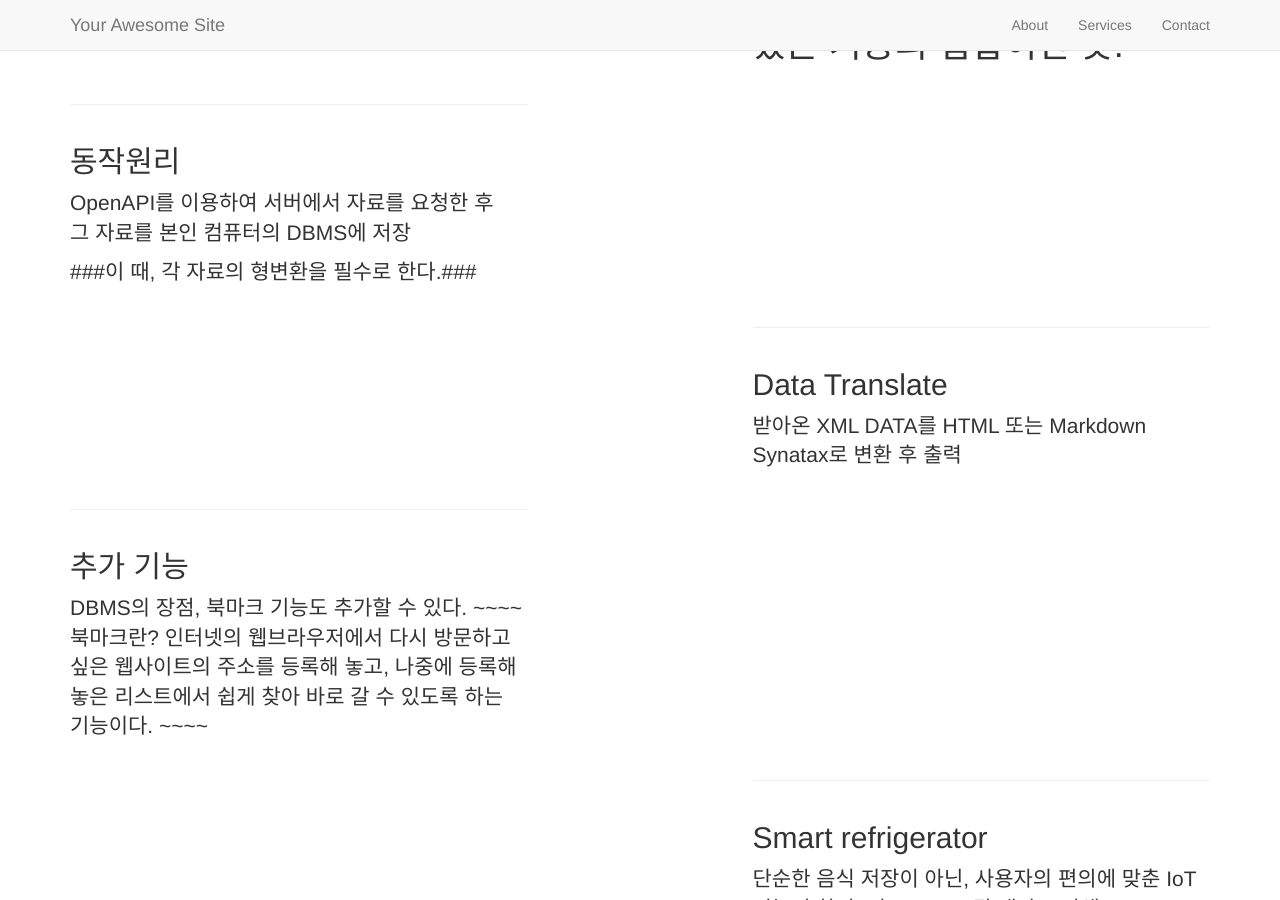
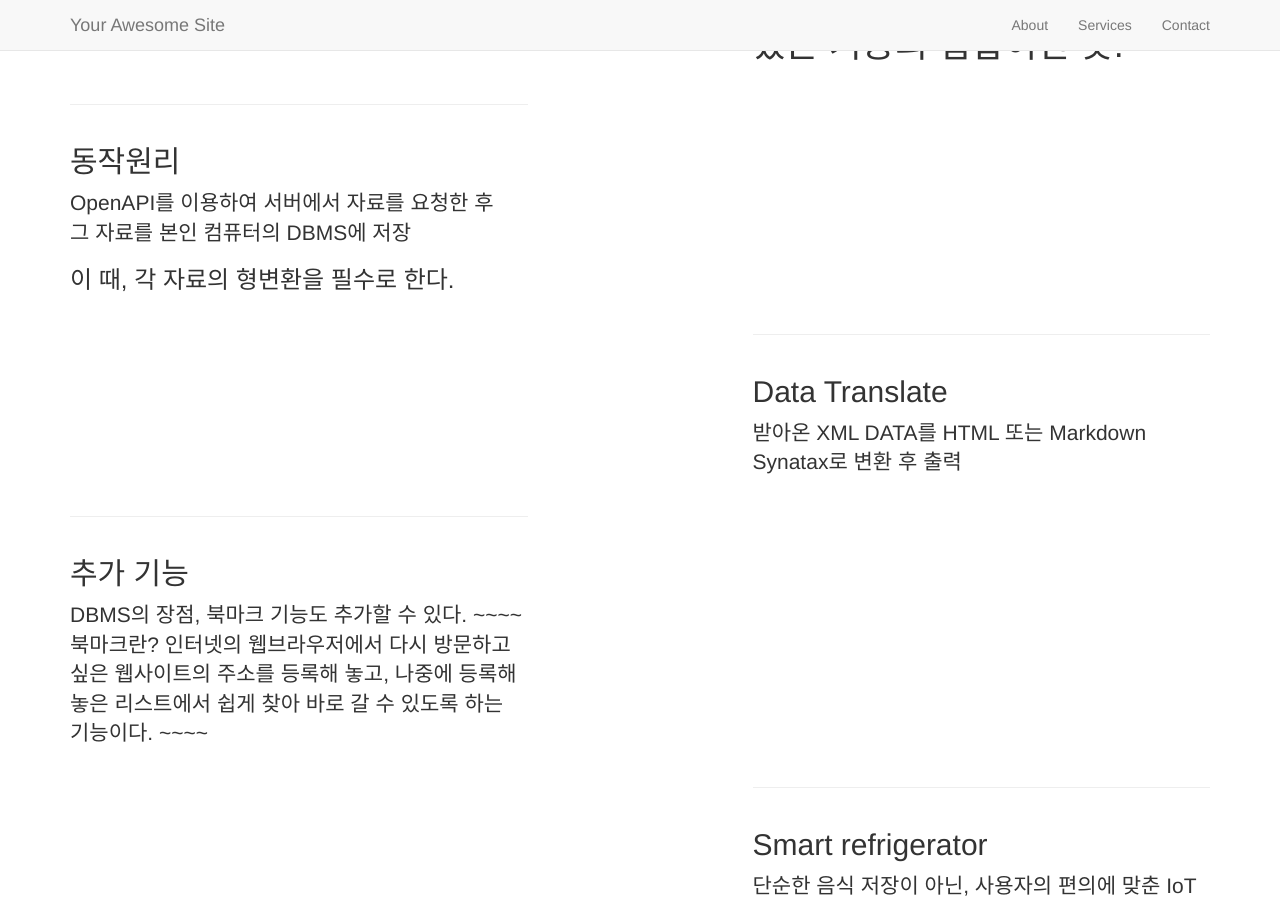
Before and after one commit to dbwjddldb96/dbwjddldb96.github.com, a Jekyll site: the page built from _posts/2016-05-22-smart-function (5).markdown, in a window 1280 px wide and 900 px high, scrolled down 1489 px. Built offline with Jekyll 4.4.1, drawn with Linux system fonts in a browser that asks for light colours; nearby versions of some CDN libraries; library files that are not in the unit come from our copies.

```diff
--- a/_posts/2016-05-22-smart-function (5).markdown
+++ b/_posts/2016-05-22-smart-function (5).markdown
@@ -9,4 +9,4 @@ img: art7.png
 OpenAPI를 이용하여 서버에서 자료를 요청한 후
 그 자료를 본인 컴퓨터의 DBMS에 저장
 
-###이 때, 각 자료의 형변환을 필수로 한다.###
+### 이 때, 각 자료의 형변환을 필수로 한다.
```
